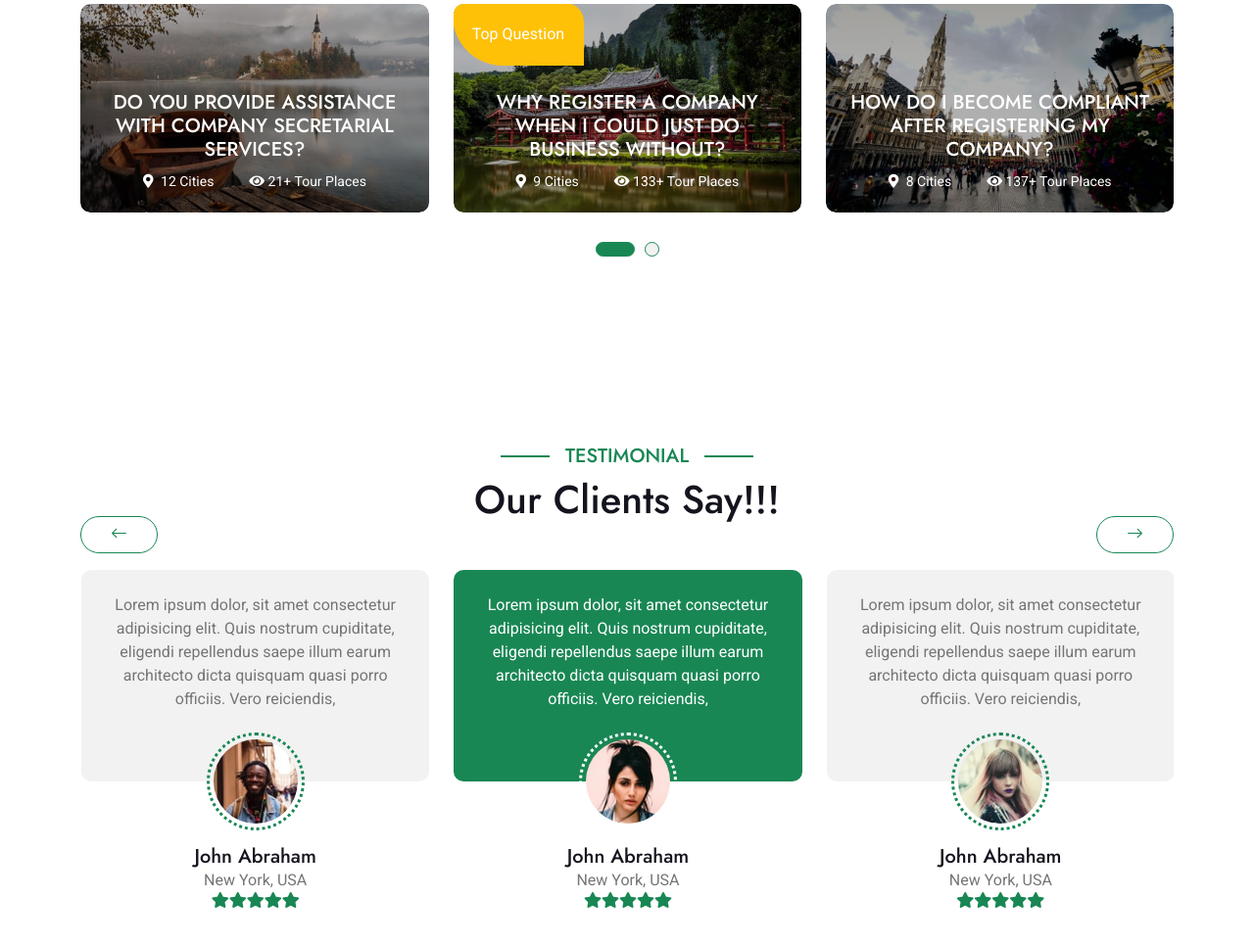
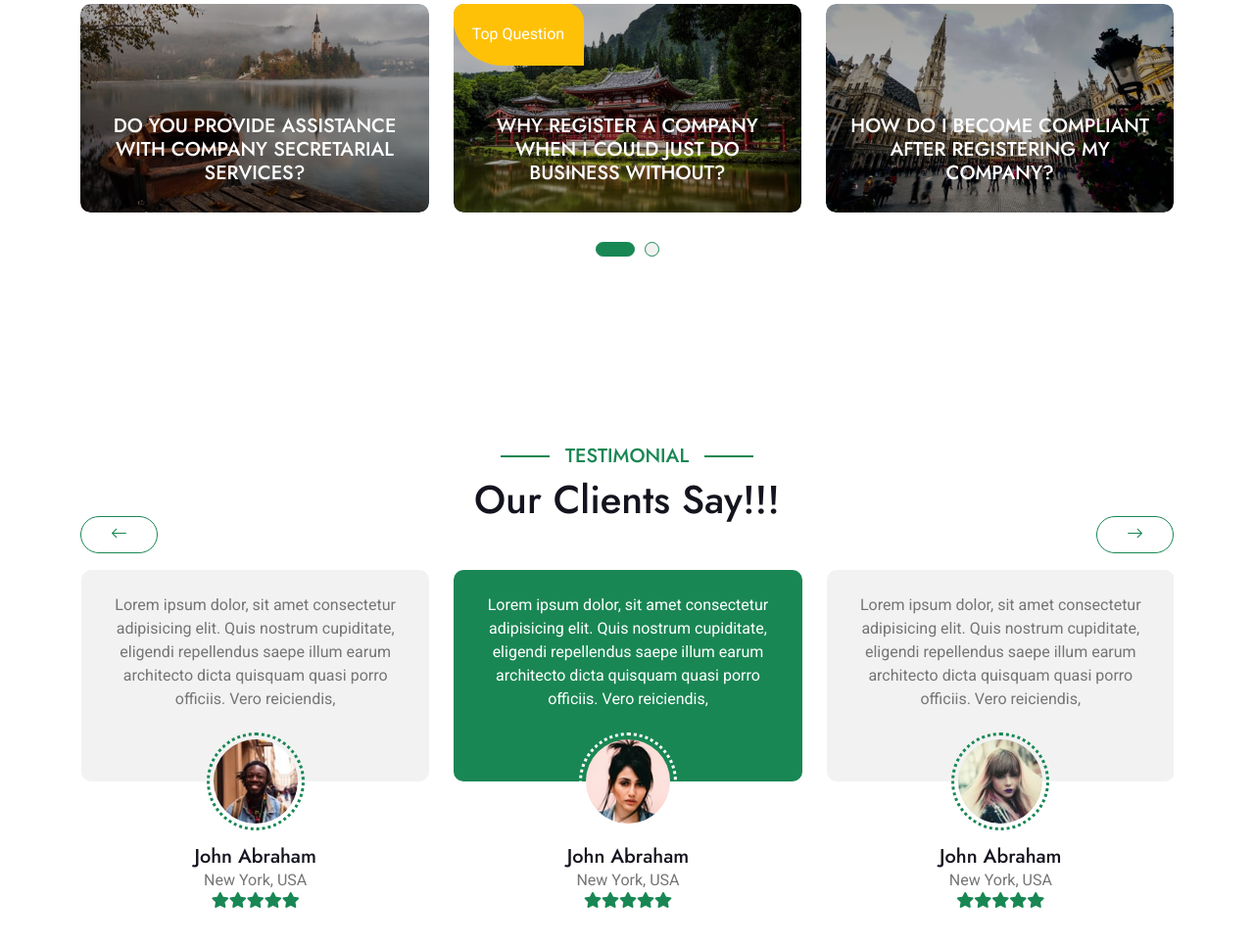
Before and after one commit to tawonganhende/aumartweb.github.io, a plain HTML site: page index.html in a window 1280 px wide. Shown: the part 6633-7598 px from the top of the page at 98% size. Drawn offline with nearby package versions, Linux system fonts and the light colour scheme; some packages are replaced by stand-ins of ours.

Commit message:
removed cities from FAQ section

```diff
--- a/index.html
+++ b/index.html
@@ -714,8 +714,8 @@
                                     <div class="international-content">
                                         <div class="international-info">
                                             <h5 class="text-white text-uppercase mb-2">How long does the company registration process take?</h5>
-                                            <a href="#" class="btn-hover text-white me-4"><i class="fas fa-map-marker-alt me-1"></i> 8 Cities</a>
-                                            <a href="#" class="btn-hover text-white"><i class="fa fa-eye ms-2"></i> <span>143+ Tour Places</span></a>
+                                            <!-- <a href="#" class="btn-hover text-white me-4"><i class="fas fa-map-marker-alt me-1"></i> 8 Cities</a>
+                                            <a href="#" class="btn-hover text-white"><i class="fa fa-eye ms-2"></i> <span>143+ Tour Places</span></a> -->
                                         </div>
                                     </div>
                                     <div class="tour-offer bg-danger">Important</div>
@@ -728,8 +728,8 @@
                                     <div class="international-content">
                                         <div class="international-info">
                                             <h5 class="text-white text-uppercase mb-2">Do you provide assistance with company secretarial services?</h5>
-                                            <a href="#" class="btn-hover text-white me-4"><i class="fas fa-map-marker-alt me-1"></i> 12 Cities</a>
-                                            <a href="#" class="btn-hover text-white"><i class="fa fa-eye ms-2"></i> <span>21+ Tour Places</span></a>
+                                            <!-- <a href="#" class="btn-hover text-white me-4"><i class="fas fa-map-marker-alt me-1"></i> 12 Cities</a>
+                                            <a href="#" class="btn-hover text-white"><i class="fa fa-eye ms-2"></i> <span>21+ Tour Places</span></a> -->
                                         </div>
                                     </div>
                                     <div class="international-plus-icon">
@@ -742,8 +742,8 @@
                                         <div class="tour-offer bg-warning">Top Question</div>
                                         <div class="international-info">
                                             <h5 class="text-white text-uppercase mb-2">Why Register A Company When I Could Just Do Business Without?</h5>
-                                            <a href="#" class="btn-hover text-white me-4"><i class="fas fa-map-marker-alt me-1"></i> 9 Cities</a>
-                                            <a href="#" class="btn-hover text-white"><i class="fa fa-eye ms-2"></i> <span>133+ Tour Places</span></a>
+                                            <!-- <a href="#" class="btn-hover text-white me-4"><i class="fas fa-map-marker-alt me-1"></i> 9 Cities</a>
+                                            <a href="#" class="btn-hover text-white"><i class="fa fa-eye ms-2"></i> <span>133+ Tour Places</span></a> -->
                                         </div>
                                     </div>
                                     <div class="international-plus-icon">
@@ -755,8 +755,8 @@
                                     <div class="international-content">
                                         <div class="international-info">
                                             <h5 class="text-white text-uppercase mb-2">How Do I Become Compliant After Registering My Company?</h5>
-                                            <a href="#" class="btn-hover text-white me-4"><i class="fas fa-map-marker-alt me-1"></i> 8 Cities</a>
-                                            <a href="#" class="btn-hover text-white"><i class="fa fa-eye ms-2"></i> <span>137+ Tour Places</span></a>
+                                            <!-- <a href="#" class="btn-hover text-white me-4"><i class="fas fa-map-marker-alt me-1"></i> 8 Cities</a>
+                                            <a href="#" class="btn-hover text-white"><i class="fa fa-eye ms-2"></i> <span>137+ Tour Places</span></a> -->
                                         </div>
                                     </div>
                                     <div class="international-plus-icon">
@@ -769,8 +769,8 @@
                                         <div class="tour-offer bg-info">2nd Top</div>
                                         <div class="international-info">
                                             <h5 class="text-white text-uppercase mb-2">Won't Registering My company Increase My Expenses?</h5>
-                                            <a href="#" class="btn-hover text-white me-4"><i class="fas fa-map-marker-alt me-1"></i> 17 Cities</a>
-                                            <a href="#" class="btn-hover text-white"><i class="fa fa-eye ms-2"></i> <span>26+ Tour Places</span></a>
+                                            <!-- <a href="#" class="btn-hover text-white me-4"><i class="fas fa-map-marker-alt me-1"></i> 17 Cities</a>
+                                            <a href="#" class="btn-hover text-white"><i class="fa fa-eye ms-2"></i> <span>26+ Tour Places</span></a> -->
                                         </div>
                                     </div>
                                     <div class="international-plus-icon">
```
